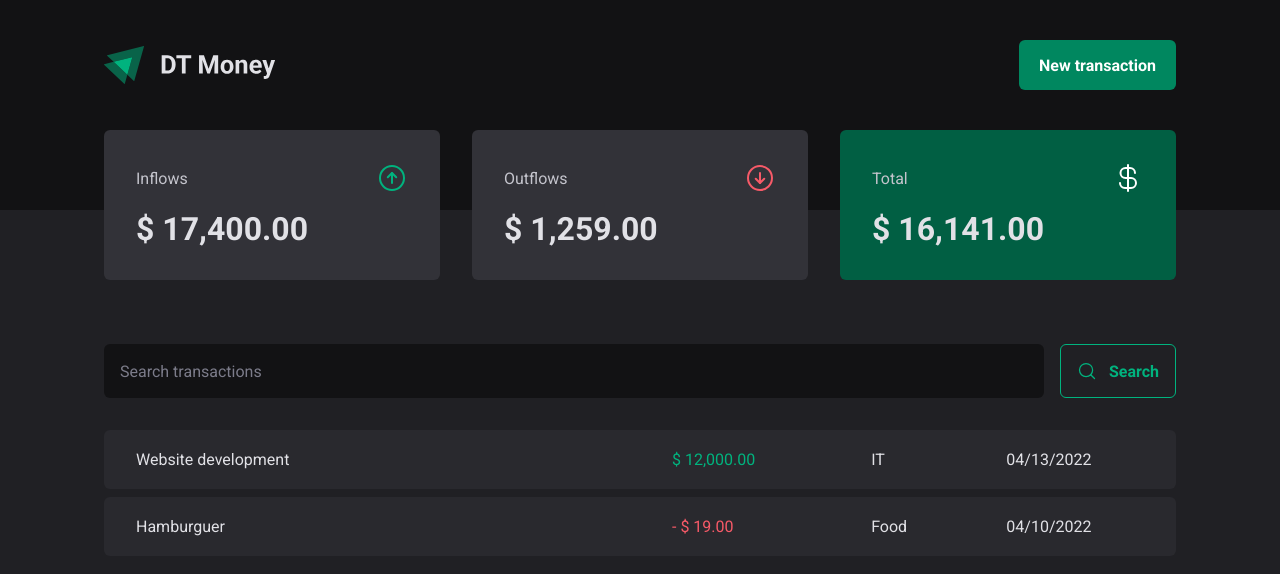
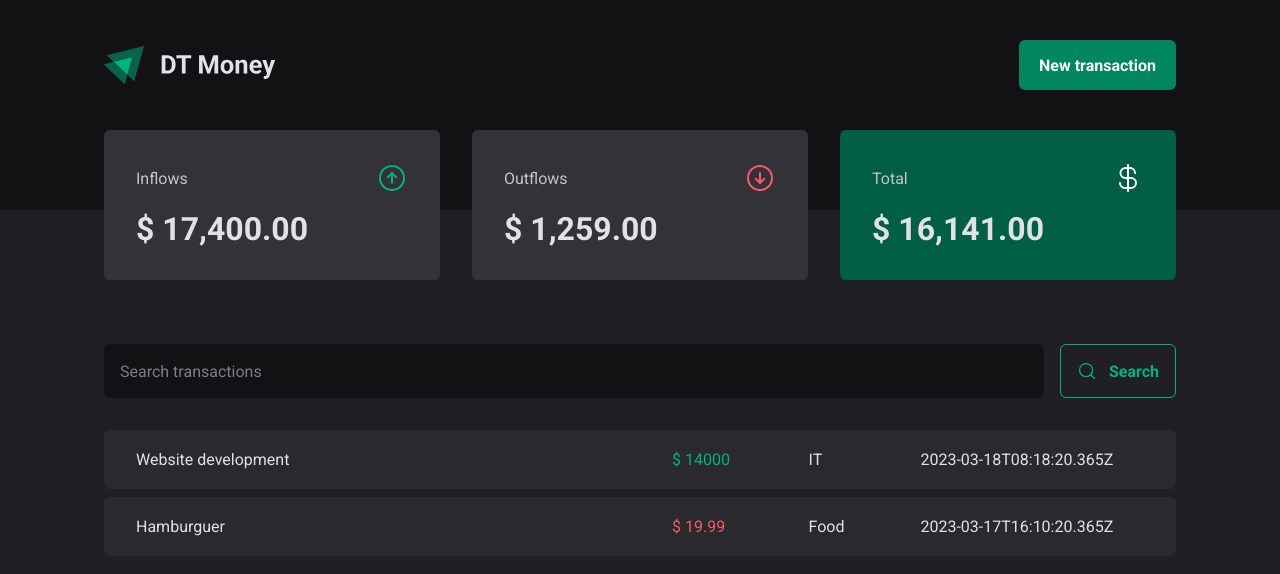
Before and after one commit to renatomarquesteles/ignite-03-dt-money, a React (Vite) app: page / in a window 1280 px wide. Shown: the top 574 px of the page. Built offline with nearby package versions, Linux system fonts and the light colour scheme; data requests are answered from the project's data file.

Commit message:
feat: get transactions from api

```diff
--- a/src/pages/Transactions/index.tsx
+++ b/src/pages/Transactions/index.tsx
@@ -1,9 +1,31 @@
+import { useEffect, useState } from 'react';
 import { Header } from '../../components/Header';
 import { Summary } from '../../components/Summary';
 import { SearchForm } from './components/SearchForm';
 import { Container, PriceHighlight, Table } from './styles';
 
+interface Transaction {
+  id: number;
+  description: string;
+  type: 'income' | 'outcome';
+  category: string;
+  price: number;
+  createdAt: string;
+}
+
 export const Transactions = () => {
+  const [transactions, setTransactions] = useState<Transaction[]>([]);
+
+  const loadTransactions = async () => {
+    const response = await fetch('http://localhost:3333/transactions');
+    const data = await response.json();
+    setTransactions(data);
+  };
+
+  useEffect(() => {
+    loadTransactions();
+  }, []);
+
   return (
     <div>
       <Header />
@@ -14,22 +36,18 @@
 
         <Table>
           <tbody>
-            <tr>
-              <td width="50%">Website development</td>
-              <td>
-                <PriceHighlight variant="income">$ 12,000.00</PriceHighlight>
-              </td>
-              <td>IT</td>
-              <td>04/13/2022</td>
-            </tr>
-            <tr>
-              <td width="50%">Hamburguer</td>
-              <td>
-                <PriceHighlight variant="outcome">- $ 19.00</PriceHighlight>
-              </td>
-              <td>Food</td>
-              <td>04/10/2022</td>
-            </tr>
+            {transactions.map((transaction) => (
+              <tr key={transaction.id}>
+                <td width="50%">{transaction.description}</td>
+                <td>
+                  <PriceHighlight variant={transaction.type}>
+                    $ {transaction.price}
+                  </PriceHighlight>
+                </td>
+                <td>{transaction.category}</td>
+                <td>{transaction.createdAt}</td>
+              </tr>
+            ))}
           </tbody>
         </Table>
       </Container>
```
